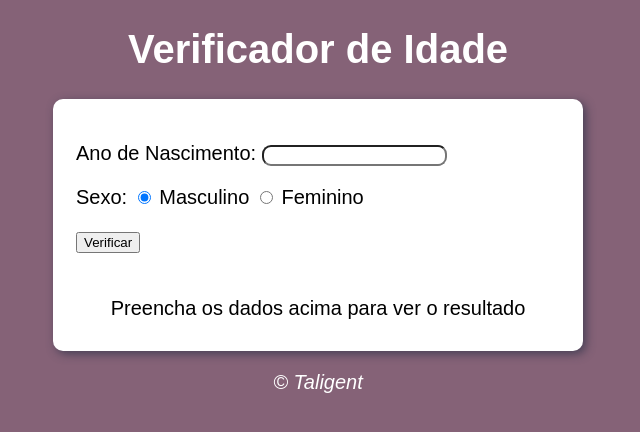
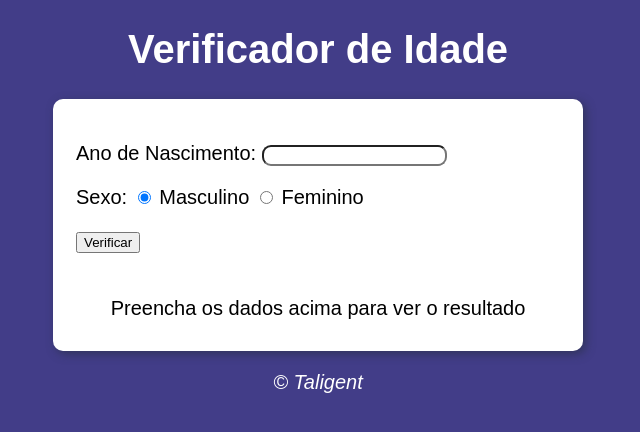
Before and after one commit to rfabriciors/appidade, a plain HTML site: page www/index.html in a window 1280 px wide. Shown: the whole page, without its empty margins (322-962 px from the left). Drawn offline with Linux system fonts and the light colour scheme.

Commit message:
Mudei para azul

```diff
--- a/www/estilo.css
+++ b/www/estilo.css
@@ -1,5 +1,5 @@
 body{
-    background:rgb(133, 98, 119);
+    background:rgb(66, 61, 136);
     font: normal 15pt Arial;
 }
 header {
```
